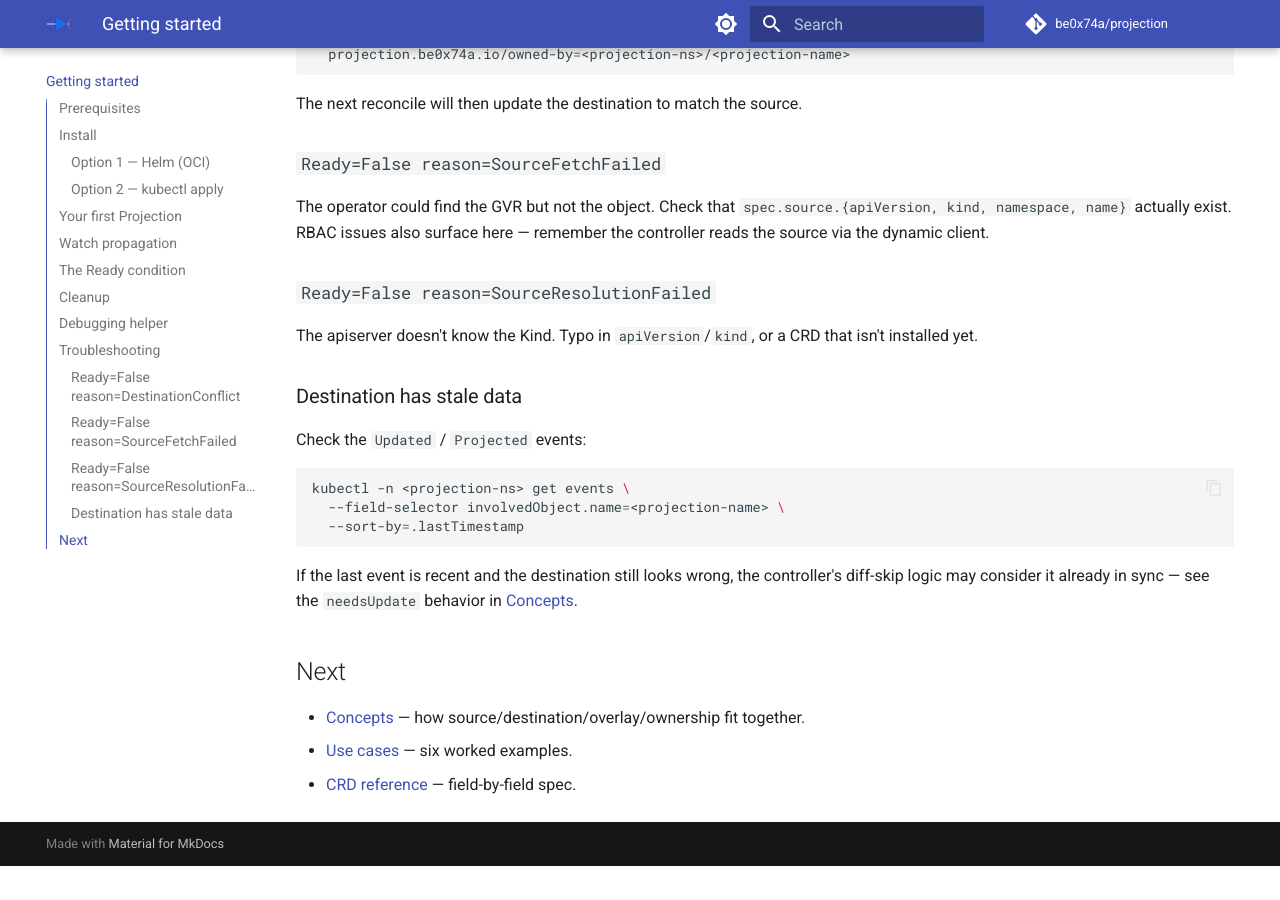
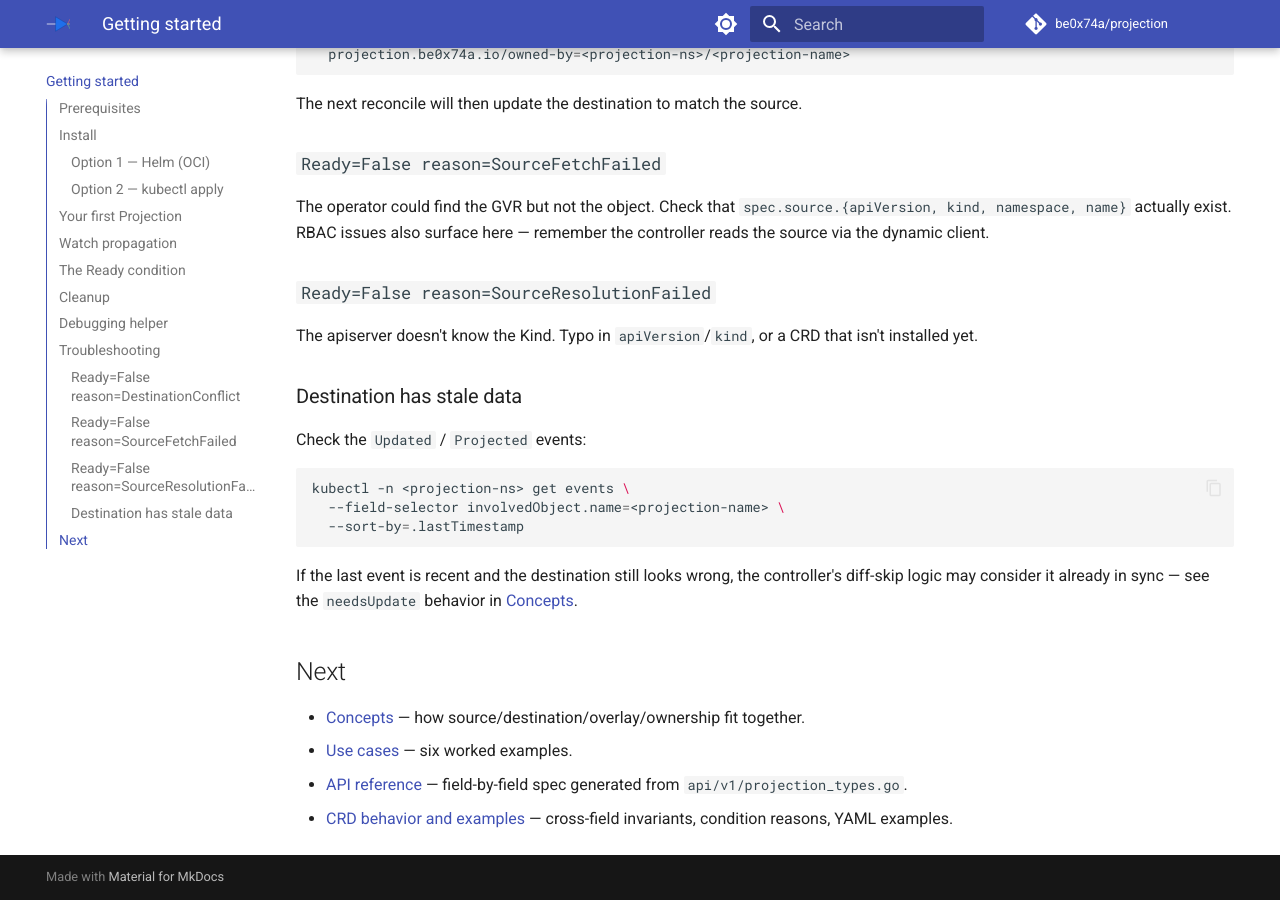
Before and after one commit to be0x74a/projection, an MkDocs documentation site: the page built from docs/getting-started.md, in a window 1280 px wide and 900 px high, scrolled down 3227 px. Built offline with MkDocs 1.6.1 and Material for MkDocs 9.7.7, drawn with Linux system fonts in a browser that asks for light colours; comment, search, counter and statistics services are not loaded; before the commit the page ends 4093 px from its top, so only the background shows below that.

Commit message:
docs: retarget crd-reference cross-links after field-table split
The preceding commit split the hand-written narrative
(docs/crd-reference.md, now "CRD behavior and examples") from the
auto-generated field tables (docs/api-reference.md). Three upstream
callers still linked to crd-reference.md while describing it as
"field-by-field spec" / "exact field types and validation" — users
clicking those links would land on invariants/examples without the
schema they were promised.

Retarget each reference so readers can discover both pages:
- README.md: split into two entries.
- docs/getting-started.md: split the single link into two.
- docs/concepts.md: split the single link into two.

Refs #35.

```diff
--- a/docs/getting-started.md
+++ b/docs/getting-started.md
@@ -173,4 +173,5 @@ If the last event is recent and the destination still looks wrong, the controlle
 
 - [Concepts](concepts.md) — how source/destination/overlay/ownership fit together.
 - [Use cases](use-cases.md) — six worked examples.
-- [CRD reference](crd-reference.md) — field-by-field spec.
+- [API reference](api-reference.md) — field-by-field spec generated from `api/v1/projection_types.go`.
+- [CRD behavior and examples](crd-reference.md) — cross-field invariants, condition reasons, YAML examples.
```
Also changed, not shown: README.md (+2 -1 lines), docs/concepts.md (+2 -1 lines).
